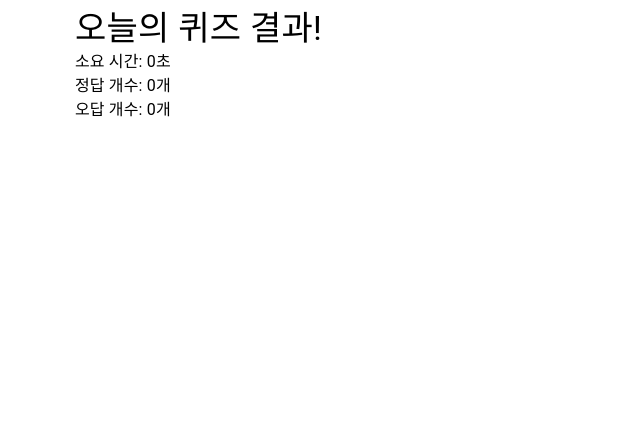
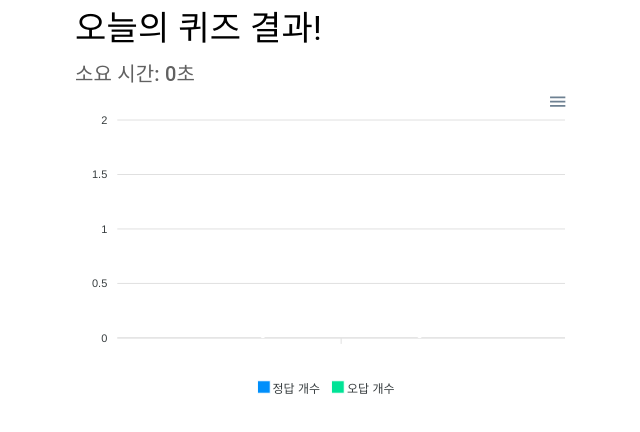
Before and after one commit to wjdxor133/Quiz-webapp, a React (Create React App) app: page /quiz-result in a window 1280 px wide. Shown: the top 432 px of the page, without its empty margins (289-929 px from the left). Built offline with nearby package versions, Linux system fonts and the light colour scheme; no server answers.

Commit message:
add: 정 오답 비율 차트 추가 - 정 오답 비율 차트로 표기함.

```diff
--- a/package.json
+++ b/package.json
@@ -14,8 +14,10 @@
     "@types/node": "^16.11.45",
     "@types/react": "^18.0.15",
     "@types/react-dom": "^18.0.6",
+    "apexcharts": "^3.35.4",
     "axios": "^0.27.2",
     "react": "^18.2.0",
+    "react-apexcharts": "^1.4.0",
     "react-dom": "^18.2.0",
     "react-router-dom": "^6.3.0",
     "react-scripts": "5.0.1",
--- /dev/null
+++ b/src/components/QuizChart/QuizChart.tsx
@@ -0,0 +1,39 @@
+import Chart from 'react-apexcharts'
+
+import { useRecoilValue } from 'recoil'
+import { allSelectedAnswerState } from 'states/quiz.state'
+
+function QuizChart() {
+  const { correct, incorrect } = useRecoilValue(allSelectedAnswerState)
+
+  const state = {
+    options: {
+      chart: {
+        id: 'quiz-bar',
+      },
+      xaxis: {
+        categories: [''],
+      },
+    },
+    series: [
+      {
+        name: '정답 개수',
+        data: [correct.length],
+      },
+      {
+        name: '오답 개수',
+        data: [incorrect.length],
+      },
+    ],
+  }
+
+  const { options, series } = state
+
+  return (
+    <>
+      <Chart options={options} series={series} type='bar' width='500' />
+    </>
+  )
+}
+
+export default QuizChart
--- a/src/components/index.tsx
+++ b/src/components/index.tsx
@@ -1,3 +1,4 @@
 export { default as AnswerCard } from './AnswerCard/AnswerCard'
 export { default as Question } from './Question/Question'
+export { default as QuizChart } from './QuizChart/QuizChart'
 export { default as QuizIntroduction } from './QuizIntroduction/QuizIntroduction'
--- a/src/pages/QuizResultPage.tsx
+++ b/src/pages/QuizResultPage.tsx
@@ -3,27 +3,30 @@ import React from 'react'
 import { Typography } from '@mui/material'
 
 import { useRecoilValue } from 'recoil'
-import { consumedTimeState, allSelectedAnswerState } from 'states/quiz.state'
+import { consumedTimeState } from 'states/quiz.state'
 
 import { getSeconds, getMinutes } from 'utils/time'
 
+import { QuizChart } from 'components'
+
 function QuizResultPage() {
   const consumedTime = useRecoilValue(consumedTimeState)
-  const { correct, incorrect } = useRecoilValue(allSelectedAnswerState)
 
   return (
     <>
-      <Typography component='h4' variant='h4'>
+      <Typography component='h4' variant='h4' pb={1}>
         오늘의 퀴즈 결과!
       </Typography>
-
-      <Typography>{`소요 시간: ${
+      <Typography
+        component='h6'
+        variant='h6'
+        color={(theme) => theme.palette.grey[700]}
+      >{`소요 시간: ${
         60000 > consumedTime
           ? `${getSeconds(consumedTime)}초`
           : `${getMinutes(consumedTime)}분 ${getSeconds(consumedTime)}초`
       }`}</Typography>
-      <Typography>{`정답 개수: ${correct.length}개`}</Typography>
-      <Typography>{`오답 개수: ${incorrect.length}개`}</Typography>
+      <QuizChart />
     </>
   )
 }
```
Also changed, not shown: 1 other file (tests, documents, lock files or other folders).
